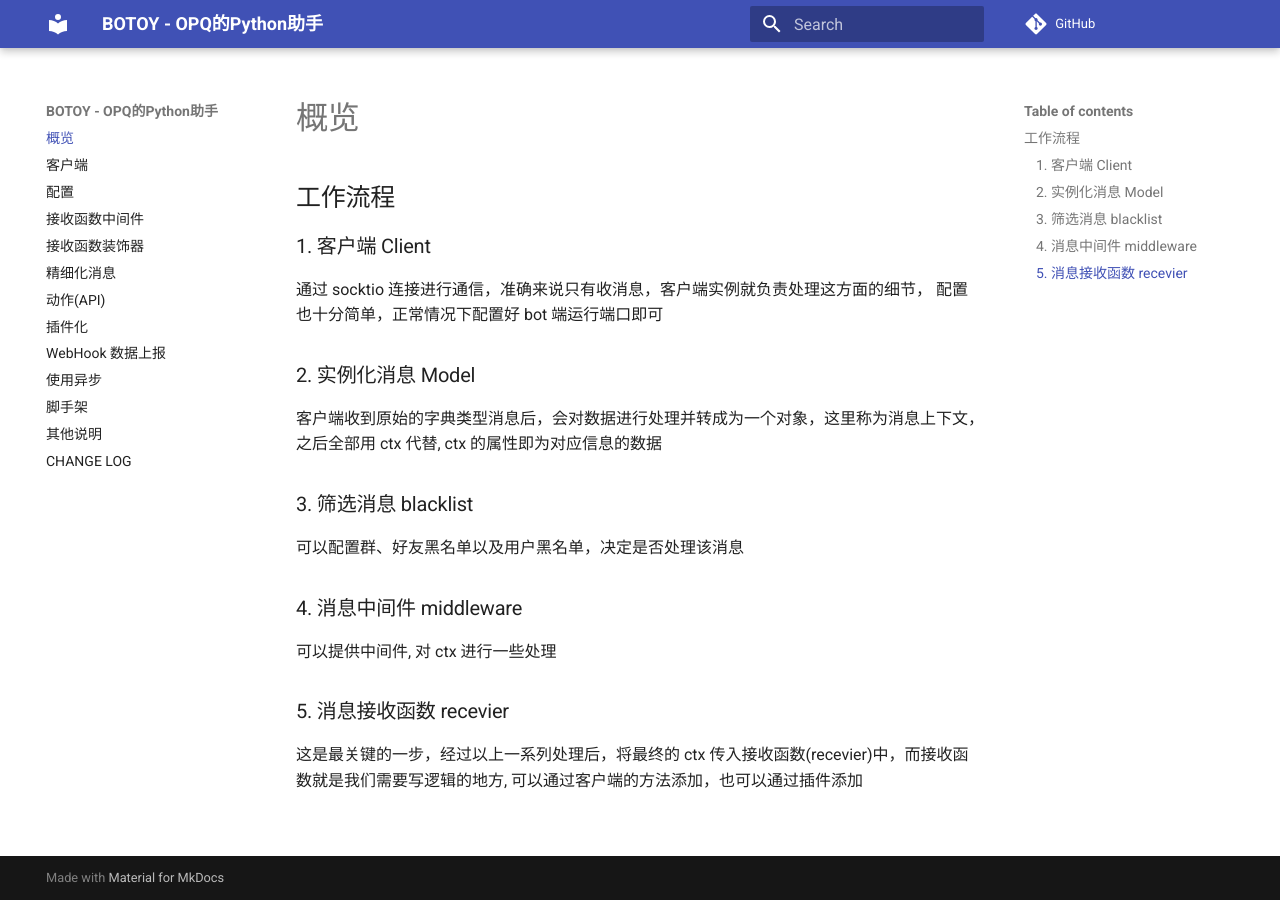
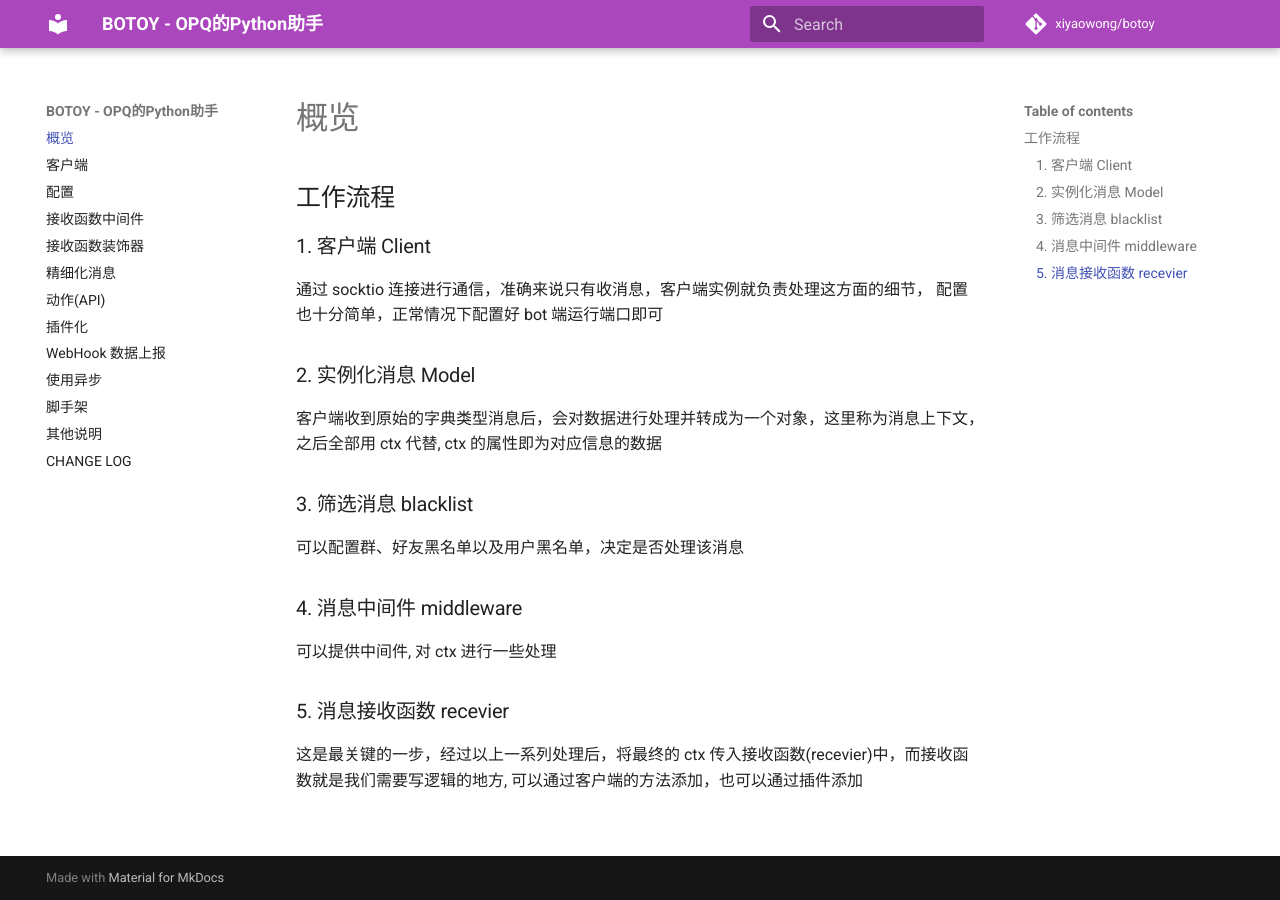
Before and after one commit to opq-osc/botoy, an MkDocs documentation site: the page built from docs/index.md, in a window 1280 px wide. Built offline with MkDocs 1.6.1 and Material for MkDocs 9.7.7, drawn with Linux system fonts in a browser that asks for light colours; comment, search, counter and statistics services are not loaded.

Commit message:
update mkdocs settings

```diff
--- a/mkdocs.yml
+++ b/mkdocs.yml
@@ -1,9 +1,14 @@
 site_name: BOTOY - OPQ的Python助手
 
+repo_name: xiyaowong/botoy
 repo_url: https://github.com/xiyaowong/botoy
 
 theme:
   name: material
+  palette:
+    scheme: preference
+    primary: purple
+    accent: amber
 
 nav:
   - index.md
```
